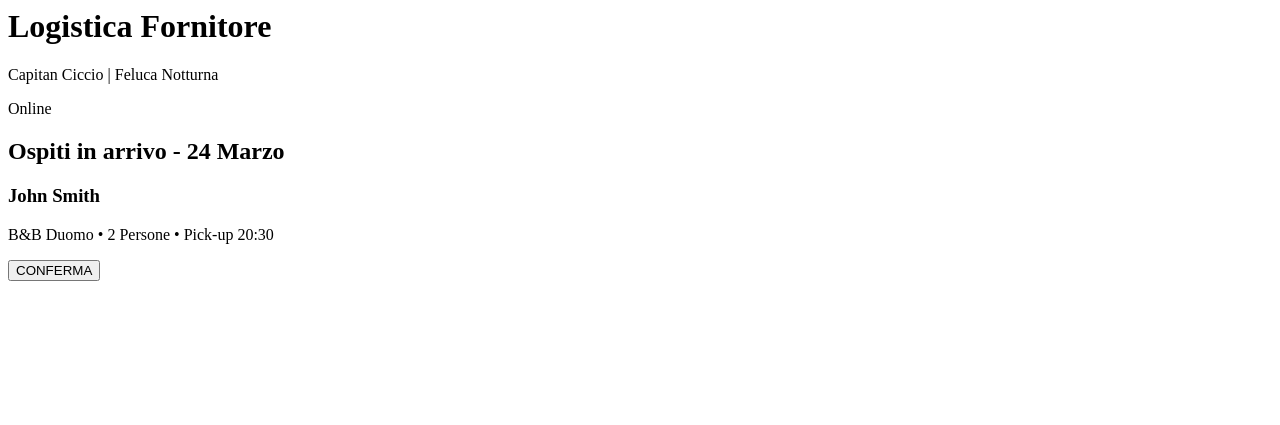
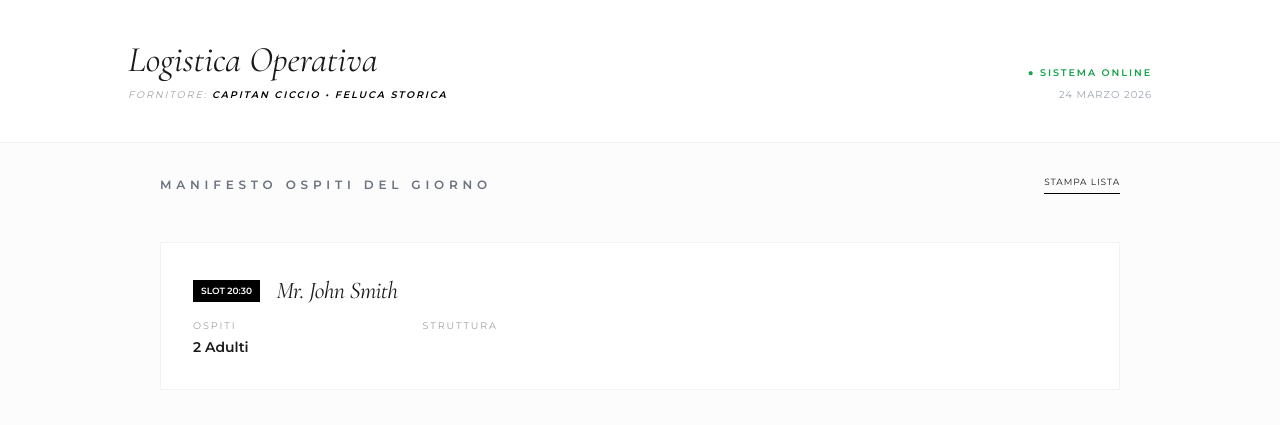
Before and after one commit to me-experince/me-experience-app, a website: page public/provider.html in a window 1280 px wide. Drawn offline with nearby package versions, Linux system fonts and the light colour scheme.

Commit message:
Update provider.html

```diff
--- a/public/provider.html
+++ b/public/provider.html
@@ -1,25 +1,55 @@
-<body class="bg-white p-10 font-sans">
-    <div class="max-w-3xl mx-auto">
-        <header class="flex justify-between items-end border-b border-gray-100 pb-10 mb-10">
+<!DOCTYPE html>
+<html lang="it">
+<head>
+    <meta charset="UTF-8">
+    <meta name="viewport" content="width=device-width, initial-scale=1.0">
+    <title>ME-X Logistics | Provider Portal</title>
+    <script src="https://cdn.tailwindcss.com"></script>
+    <link href="https://fonts.googleapis.com/css2?family=Cormorant+Garamond:ital,wght@0,300;0,400;0,600;1,400&family=Montserrat:wght@200;400;600&display=swap" rel="stylesheet">
+    <style>
+        body { font-family: 'Montserrat', sans-serif; background-color: #ffffff; color: #1a1a1a; }
+        .serif { font-family: 'Cormorant Garamond', serif; }
+        .executive-border { border-bottom: 1px solid #f2f2f2; }
+        .status-badge { letter-spacing: 0.2em; font-size: 0.6rem; font-weight: 700; }
+        .card-manifest { border: 1px solid #f2f2f2; transition: all 0.3s ease; }
+        .card-manifest:hover { border-color: #1a1a1a; background-color: #fafafa; }
+        .label-muted { letter-spacing: 0.2em; font-size: 0.6rem; color: #a1a1a1; text-transform: uppercase; }
+    </style>
+</head>
+<body class="bg-[#fcfcfc] min-h-screen">
+
+    <header class="bg-white px-8 py-10 executive-border sticky top-0 z-50">
+        <div class="max-w-5xl mx-auto flex justify-between items-end">
             <div>
-                <h1 class="text-3xl serif italic italic">Logistica Fornitore</h1>
-                <p class="text-[10px] tracking-widest uppercase text-gray-400 mt-2 italic">Capitan Ciccio | Feluca Notturna</p>
+                <h1 class="text-4xl serif italic mb-2">Logistica Operativa</h1>
+                <p class="label-muted italic">Fornitore: <span class="text-black font-bold">Capitan Ciccio • Feluca Storica</span></p>
             </div>
-            <div class="text-[10px] font-bold tracking-widest uppercase text-green-600">Online</div>
-        </header>
+            <div class="text-right">
+                <span class="status-badge text-green-600 uppercase">● Sistema Online</span>
+                <p class="text-[10px] text-gray-400 mt-1 uppercase tracking-widest">24 Marzo 2026</p>
+            </div>
+        </div>
+    </header>
 
-        <h2 class="text-xs tracking-[0.3em] font-bold uppercase mb-8">Ospiti in arrivo - 24 Marzo</h2>
+    <main class="max-w-5xl mx-auto p-8">
+
+        <div class="mb-12 flex justify-between items-center">
+            <h2 class="text-xs tracking-[0.4em] font-bold uppercase text-gray-500">Manifesto Ospiti del Giorno</h2>
+            <button onclick="window.print()" class="text-[9px] tracking-widest uppercase border-b border-black pb-1 hover:text-gray-400 hover:border-gray-400 transition">Stampa Lista</button>
+        </div>
 
         <div class="space-y-6">
-            <div class="border border-gray-100 p-8 flex justify-between items-center group hover:border-black transition">
-                <div>
-                    <h3 class="text-xl serif italic mb-1">John Smith</h3>
-                    <p class="text-[10px] tracking-widest text-gray-400 uppercase italic">B&B Duomo • 2 Persone • Pick-up 20:30</p>
-                </div>
-                <button class="text-[10px] font-bold tracking-widest uppercase border border-gray-100 px-6 py-3 group-hover:bg-black group-hover:text-white transition">
-                    CONFERMA
-                </button>
-            </div>
-        </div>
-    </div>
-</body>
+
+            <div class="card-manifest bg-white p-8 rounded-sm flex flex-col md:flex-row justify-between items-center gap-6">
+                <div class="flex-1">
+                    <div class="flex items-center gap-4 mb-3">
+                        <span class="bg-black text-white text-[9px] px-2 py-1 font-bold">SLOT 20:30</span>
+                        <h3 class="text-2xl serif italic tracking-tight">Mr. John Smith</h3>
+                    </div>
+                    <div class="grid grid-cols-2 md:grid-cols-4 gap-6">
+                        <div>
+                            <p class="label-muted mb-1">Ospiti</p>
+                            <p class="text-sm font-semibold">2 Adulti</p>
+                        </div>
+                        <div>
+                            <p class="label-muted mb-1">Struttura</p
```
